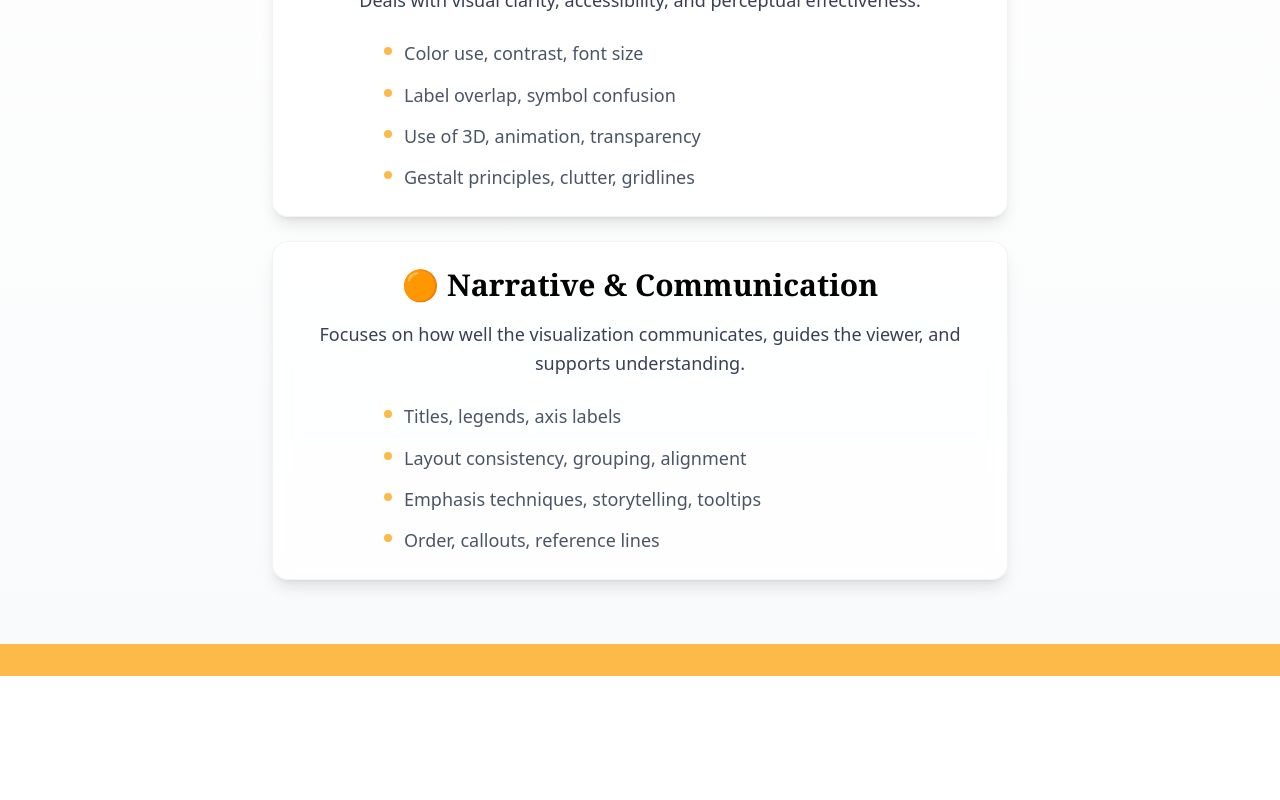
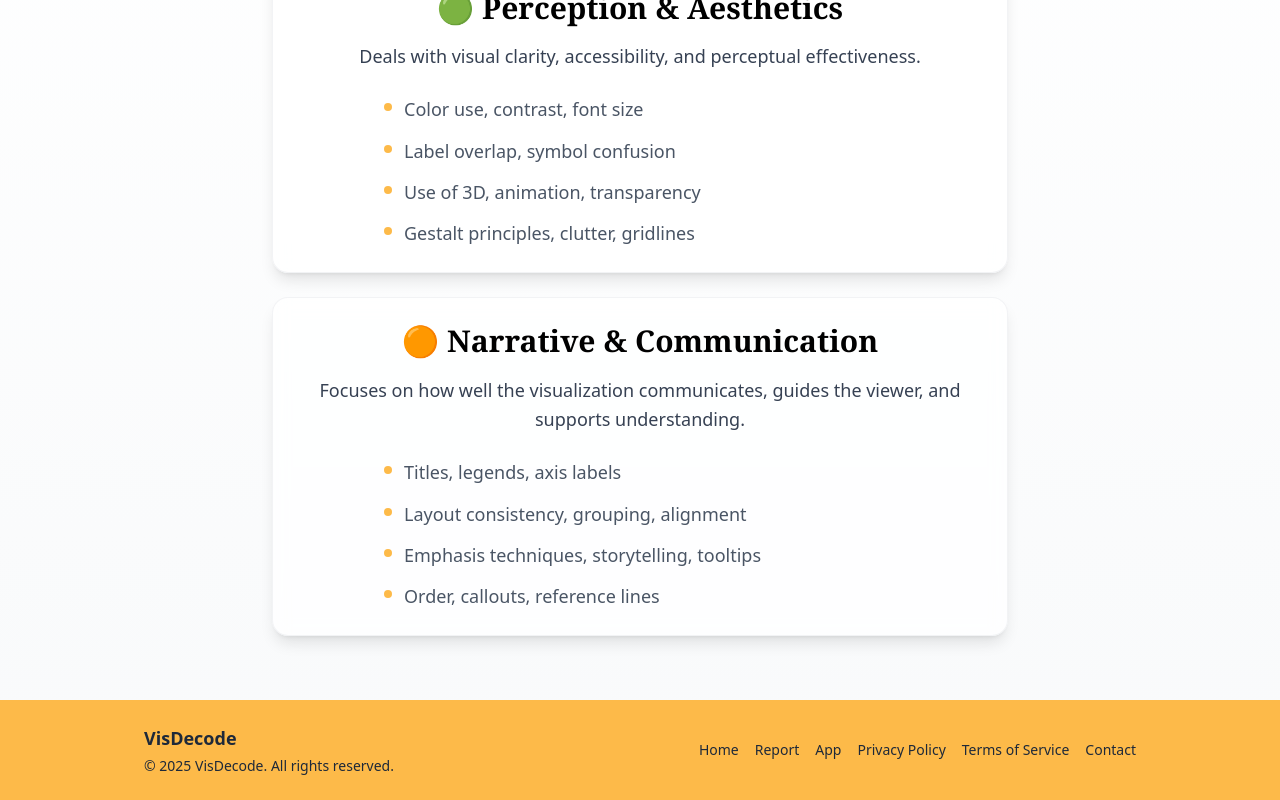
Before and after one commit to LIA-DiTella/visdecode-landing, a React (Vite) app: page /report in a window 1280 px wide. Shown: the part 1289-2089 px from the top of the page. Before the commit the page ends 1965 px from the top, so only its background shows below. Built offline with nearby package versions, Linux system fonts and the light colour scheme.

Commit message:
Added footer and navbar

```diff
--- /dev/null
+++ b/src/components/Layout.tsx
@@ -0,0 +1,83 @@
+import { Outlet, useLocation } from "react-router-dom";
+
+const hyperlinks = [
+    { name: "Home", link: "/" },
+    { name: "Report", link: "/report" },
+    { name: "App", link: "/app" },
+];
+
+const footerLinks = [
+    { name: "Privacy Policy", link: "/privacy" },
+    { name: "Terms of Service", link: "/terms" },
+    { name: "Contact", link: "/contact" },
+];
+
+const Layout = () => {
+    const location = useLocation();
+    const isHome = location.pathname === "/";
+
+    return (
+        <div className="flex flex-col min-h-screen">
+            {/* Navbar (hidden on home page) */}
+            {!isHome && (
+                <nav className="w-full bg-white shadow-sm px-6 py-3 flex items-center justify-between">
+                    <a href="/" className="flex items-center">
+                        <img
+                            src="/logo-name.svg"
+                            alt="VisDecode Logo"
+                            className="h-8 w-auto"
+                        />
+                    </a>
+                    <div className="flex gap-6">
+                        {hyperlinks
+                            .filter(link => link.link !== "/")
+                            .map(link => (
+                                <a
+                                    key={link.name}
+                                    href={link.link}
+                                    className="text-gray-700 hover:text-[#FDBA49] transition-colors font-medium"
+                                >
+                                    {link.name}
+                                </a>
+                            ))}
+                    </div>
+                </nav>
+            )}
+
+            <Outlet />
+
+
+            {/* Footer */}
+            <footer className="w-full bg-[#FDBA49] text-gray-800 py-6">
+                <div className="max-w-5xl mx-auto flex flex-col md:flex-row justify-between items-center px-4">
+                    <div className="mb-4 md:mb-0">
+                        <span className="font-bold text-lg">VisDecode</span>
+                        <p className="text-sm mt-1">© {new Date().getFullYear()} VisDecode. All rights reserved.</p>
+                    </div>
+                    <div className="flex flex-col md:flex-row gap-4 items-center">
+                        {hyperlinks.map(link => (
+                            <a
+                                key={link.name}
+                                href={link.link}
+                                className="text-sm hover:underline hover:text-gray-900 transition-colors"
+                            >
+                                {link.name}
+                            </a>
+                        ))}
+                        {footerLinks.map(link => (
+                            <a
+                                key={link.name}
+                                href={link.link}
+                                className="text-sm hover:underline hover:text-gray-900 transition-colors"
+                            >
+                                {link.name}
+                            </a>
+                        ))}
+                    </div>
+                </div>
+            </footer>
+        </div>
+    );
+};
+
+export default Layout;
--- /dev/null
+++ b/src/components/index.ts
@@ -0,0 +1,3 @@
+import Layout from "./Layout";
+
+export { Layout };
--- a/src/main.tsx
+++ b/src/main.tsx
@@ -2,15 +2,18 @@ import { StrictMode } from 'react'
 import { createRoot } from 'react-dom/client'
 import './index.css'
 import { Home, App, Report } from './pages'
+import { Layout } from './components'
 import { BrowserRouter, Routes, Route } from 'react-router-dom'
 
 createRoot(document.getElementById('root')!).render(
   <StrictMode>
     <BrowserRouter>
       <Routes>
-        <Route path="/" element={<Home />} />
-        <Route path="/app" element={<App />} />
-        <Route path="/report" element={<Report />} />
+        <Route path="/" element={<Layout />}>
+          <Route index element={<Home />} />
+          <Route path="/app" element={<App />} />
+          <Route path="/report" element={<Report />} />
+        </Route>
       </Routes>
     </BrowserRouter>
   </StrictMode>,
--- a/src/pages/Home/Home.tsx
+++ b/src/pages/Home/Home.tsx
@@ -48,7 +48,6 @@ function Home() {
         <Team />
         <FAQ />
       </div>
-      <div className="w-full h-4 sm:h-6 lg:h-8 2xl:h-10 3xl:h-12 bg-[#FDBA49]" />
     </div>
   );
 }
--- a/src/pages/Report/index.tsx
+++ b/src/pages/Report/index.tsx
@@ -165,9 +165,6 @@ export default function Report() {
                 </motion.div>
 
             </div>
-
-            {/* Bottom accent bar */}
-            <div className="w-full h-4 sm:h-6 lg:h-8 2xl:h-10 3xl:h-12 bg-[#FDBA49]" />
         </div>
     );
 }
```
